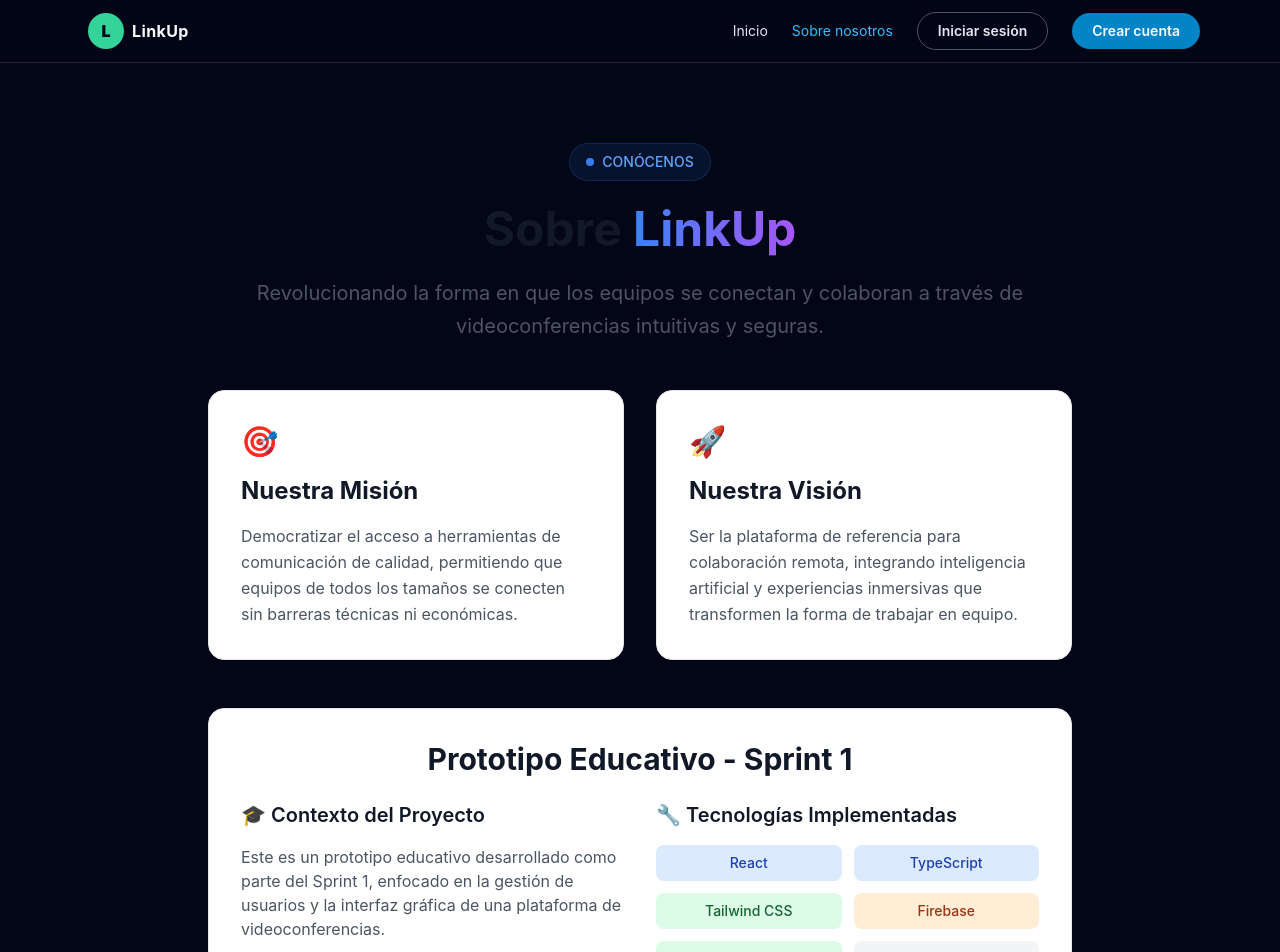
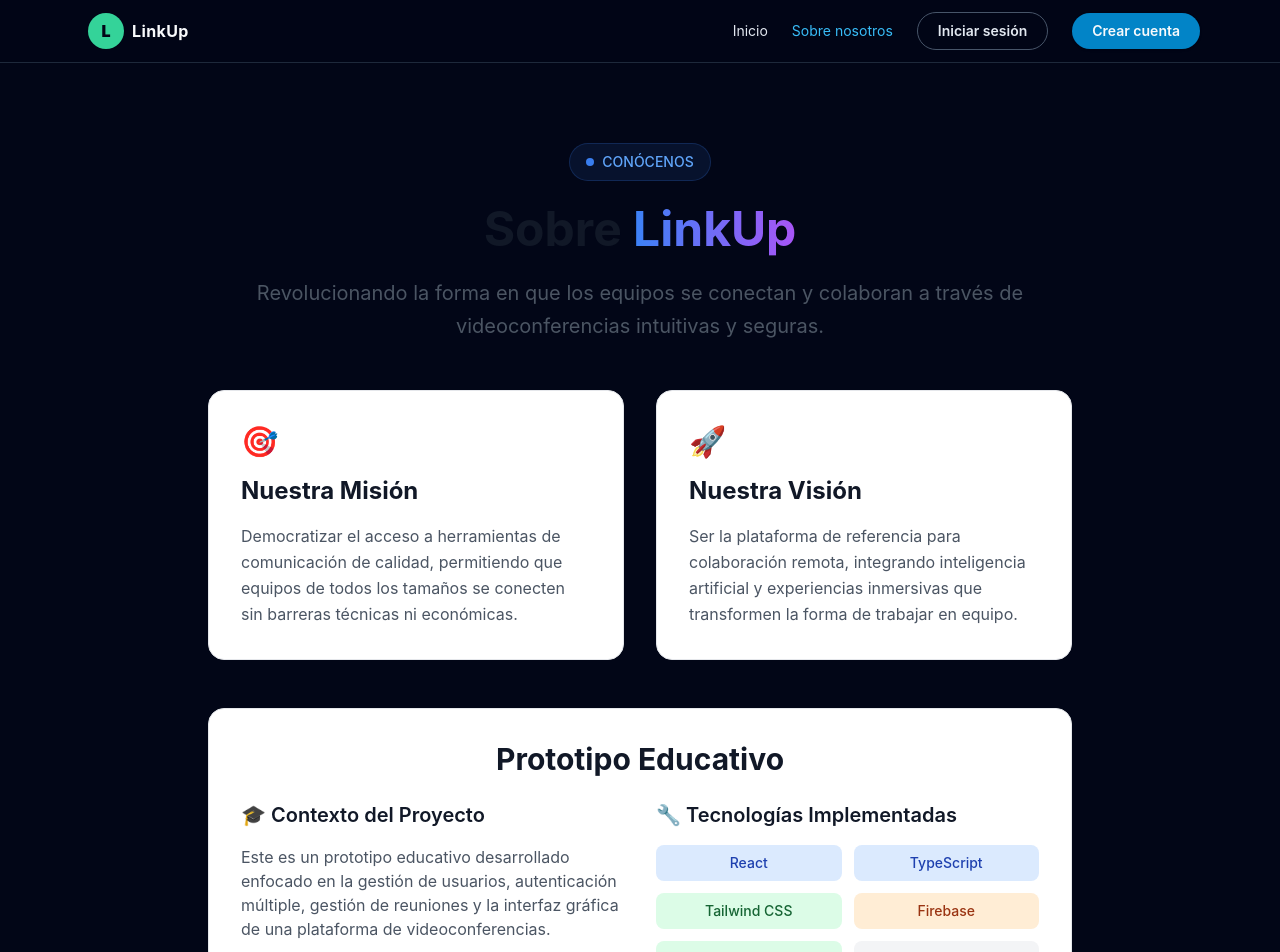
Before and after one commit to JuanSoto46/LinkUp-frontend, a React (Vite) app: page /about in a window 1280 px wide. Shown: the top 952 px of the page. Built offline with nearby package versions, Linux system fonts and the light colour scheme; no server answers.

Commit message:
fix: Updated some paragraphs in home & about us pages

```diff
--- a/src/pages/About.tsx
+++ b/src/pages/About.tsx
@@ -81,7 +81,7 @@ export default function About() {
         {/* Project Information */}
         <section className="bg-white dark:bg-gray-800 border border-gray-200 dark:border-gray-700 rounded-2xl p-8 transition-all duration-300 hover:shadow-xl">
           <h2 className="text-3xl font-bold text-gray-900 dark:text-white mb-6 text-center">
-            Prototipo Educativo - Sprint 1
+            Prototipo Educativo
           </h2>
 
           <div className="grid md:grid-cols-2 gap-8">
@@ -90,9 +90,8 @@ export default function About() {
                 🎓 Contexto del Proyecto
               </h3>
               <p className="text-gray-600 dark:text-gray-300">
-                Este es un prototipo educativo desarrollado como parte del
-                Sprint 1, enfocado en la gestión de usuarios y la interfaz
-                gráfica de una plataforma de videoconferencias.
+                Este es un prototipo educativo desarrollado enfocado en la gestión de usuarios, autenticación múltiple, gestión de reuniones
+                y la interfaz gráfica de una plataforma de videoconferencias.
               </p>
               <ul className="text-gray-600 dark:text-gray-300 space-y-2">
                 <li>✅ Gestión completa de usuarios</li>
--- a/src/pages/Home.tsx
+++ b/src/pages/Home.tsx
@@ -15,7 +15,7 @@ export default function Home() {
         <div className="space-y-4">
           <div className="inline-flex items-center gap-2 px-4 py-2 rounded-full bg-blue-500/10 border border-blue-500/20">
             <span className="w-2 h-2 bg-blue-500 rounded-full animate-pulse"></span>
-            <span className="text-sm text-blue-400 font-medium">PLATAFORMA EDUCATIVA - SPRINT 1</span>
+            <span className="text-sm text-blue-400 font-medium">PLATAFORMA DE VIDEOCONFERENCIAS</span>
           </div>
 
           <h1 className="text-4xl md:text-5xl lg:text-6xl font-bold tracking-tight">
```
